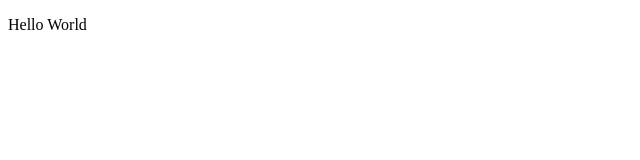
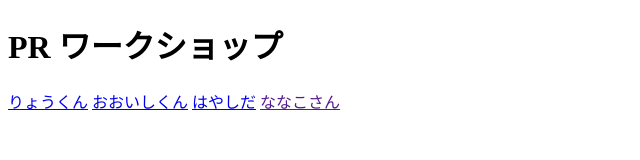
Before and after one commit to NaoyaKurahashi/workshop, a plain HTML site: page index.html in a window 1280 px wide. Shown: the whole page, without its empty margins (0-640 px from the left). Drawn offline with Linux system fonts and the light colour scheme.

Commit message:
update index.html

```diff
--- a/index.html
+++ b/index.html
@@ -5,6 +5,10 @@
 <title>HTML 5 complete</title>
 </head>
 <body>
-<p>Hello World</p>
+<h1>PR ワークショップ</h1>
+<a href = "ryo_member.html">りょうくん</a>
+<a href = "oishi.html">おおいしくん</a>
+<a href = "yuya.html">はやしだ</a>
+<a href = "">ななこさん</a>
 </body>
 </html>
```
